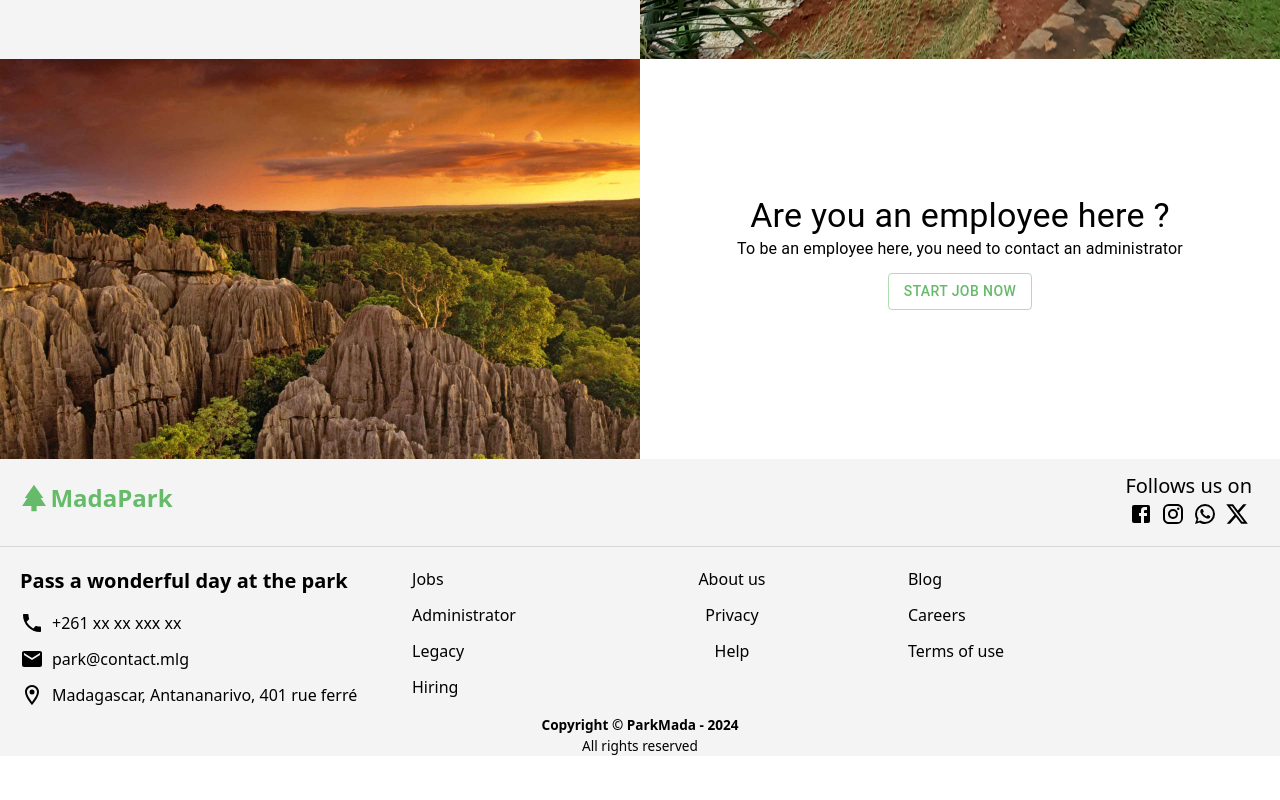
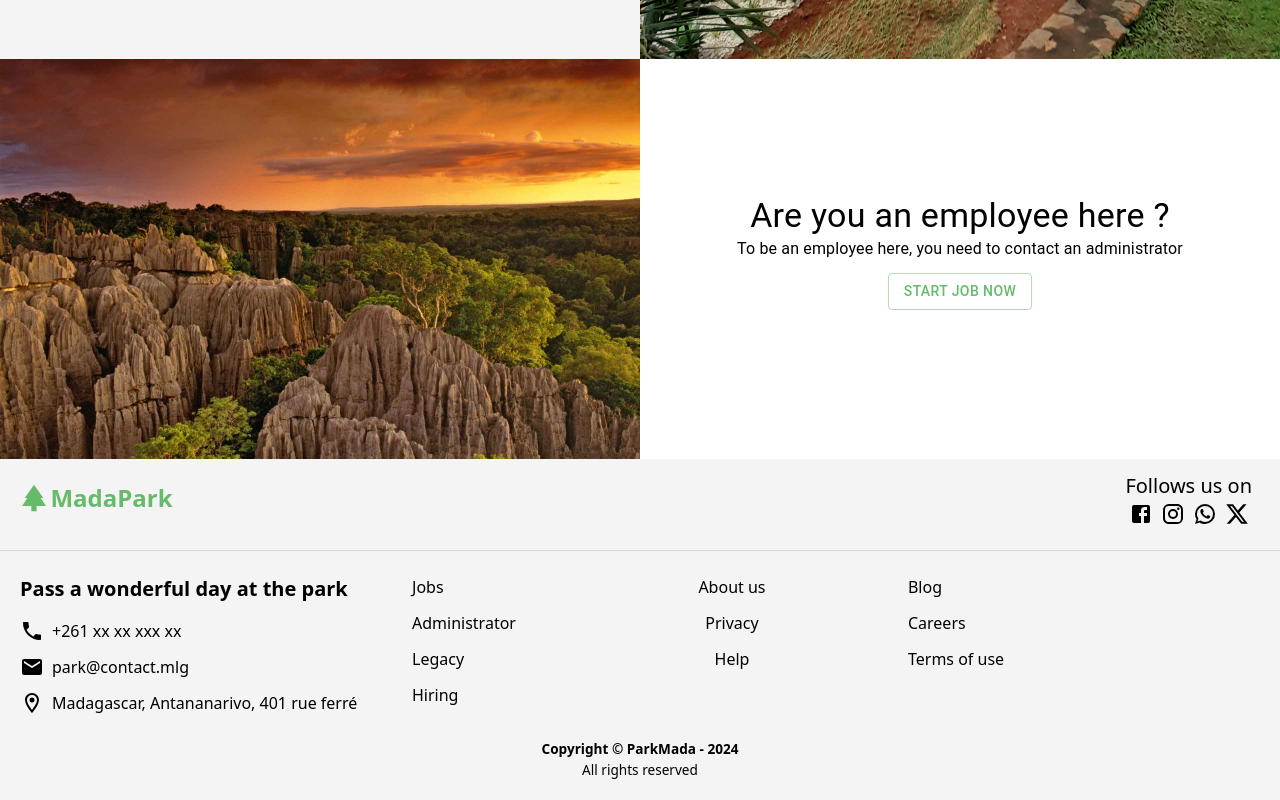
Before and after one commit to GestionDePark/Park-Management-Frontend, a React (Vite) app: page / in a window 1280 px wide. Shown: the part 997-1797 px from the top of the page. Before the commit the page ends 1753 px from the top, so only its background shows below. Built offline with nearby package versions, Linux system fonts and the light colour scheme.

Commit message:
style: add padding-bottom to the footer

```diff
--- a/src/components/Copyright.tsx
+++ b/src/components/Copyright.tsx
@@ -1,7 +1,7 @@
 const Copyright = () => {
   const year = new Date().getFullYear();
   return (
-    <div className="center-flex flex-col text-[.85rem]">
+    <div className="center-flex flex-col text-[.85rem] pb-5">
       <span className="font-bold">Copyright © ParkMada - {year}</span>
       <span>All rights reserved</span>
     </div>
--- a/src/pages/Visitor/Footer.tsx
+++ b/src/pages/Visitor/Footer.tsx
@@ -16,7 +16,7 @@ import AppProperty from '@/assets/appProperty';
 
 const Footer = () => {
   return (
-    <footer className="flex flex-col gap-2 bg-zinc-100">
+    <footer className="flex flex-col gap-3 bg-zinc-100">
       <div className="p-3 flex items-center justify-between">
         <AppLogo />
 
@@ -41,7 +41,7 @@ const Footer = () => {
 
       <Divider />
 
-      <div className="flex justify-between px-5 pt-3">
+      <div className="flex justify-between px-5 pb-3 pt-3">
         <div className="w-full flex flex-col gap-4">
           <span className="font-bold text-xl">
             Pass a wonderful day at the park
@@ -70,7 +70,7 @@ const Footer = () => {
         </nav>
 
         <nav className="flex flex-col w-full items-center gap-3">
-          <Link to="#about">About us</Link>
+          <a href="#about">About us</a>
           <Link to="#">Privacy</Link>
           <Link to="#">Help</Link>
         </nav>
```
